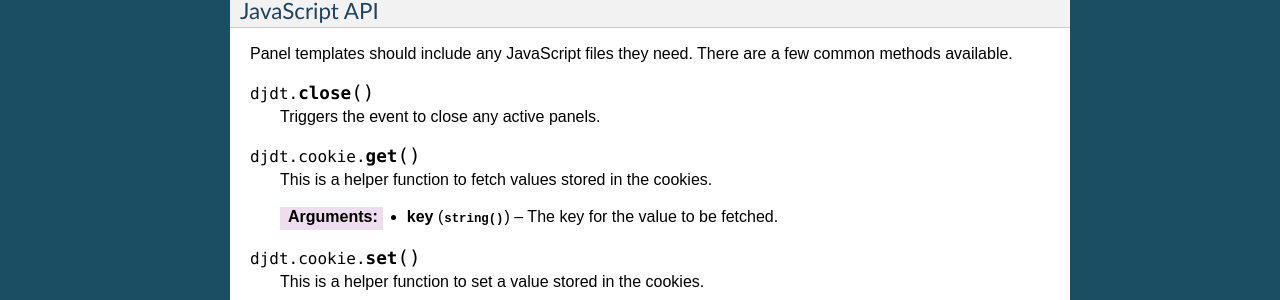
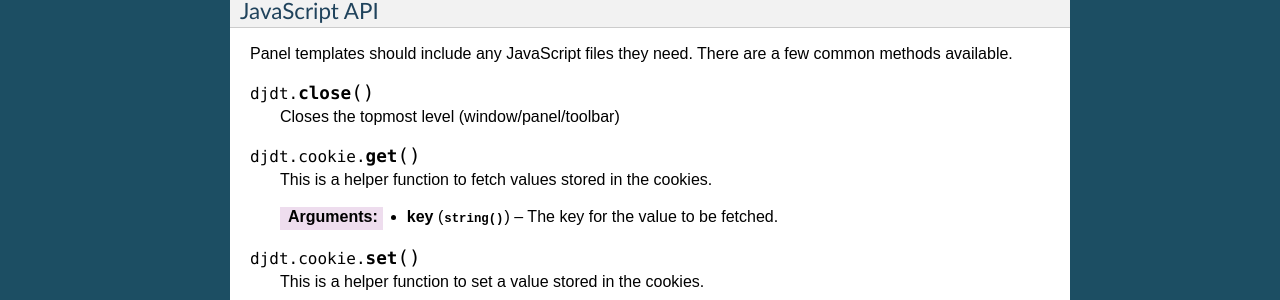
Before and after one commit to jazzband/django-debug-toolbar, a Sphinx documentation site: the page built from docs/panels.rst, in a window 1280 px wide and 900 px high, scrolled down 5438 px. Shown: the part 268-568 px from the top of the window. Built offline with Sphinx 7.4.7, drawn with Linux system fonts in a browser that asks for light colours.

Commit message:
fix docs on djdt.close()

```diff
--- a/docs/panels.rst
+++ b/docs/panels.rst
@@ -355,7 +355,7 @@
 
 .. js:function:: djdt.close
 
-    Triggers the event to close any active panels.
+    Closes the topmost level (window/panel/toolbar)
 
 .. js:function:: djdt.cookie.get
 
```
